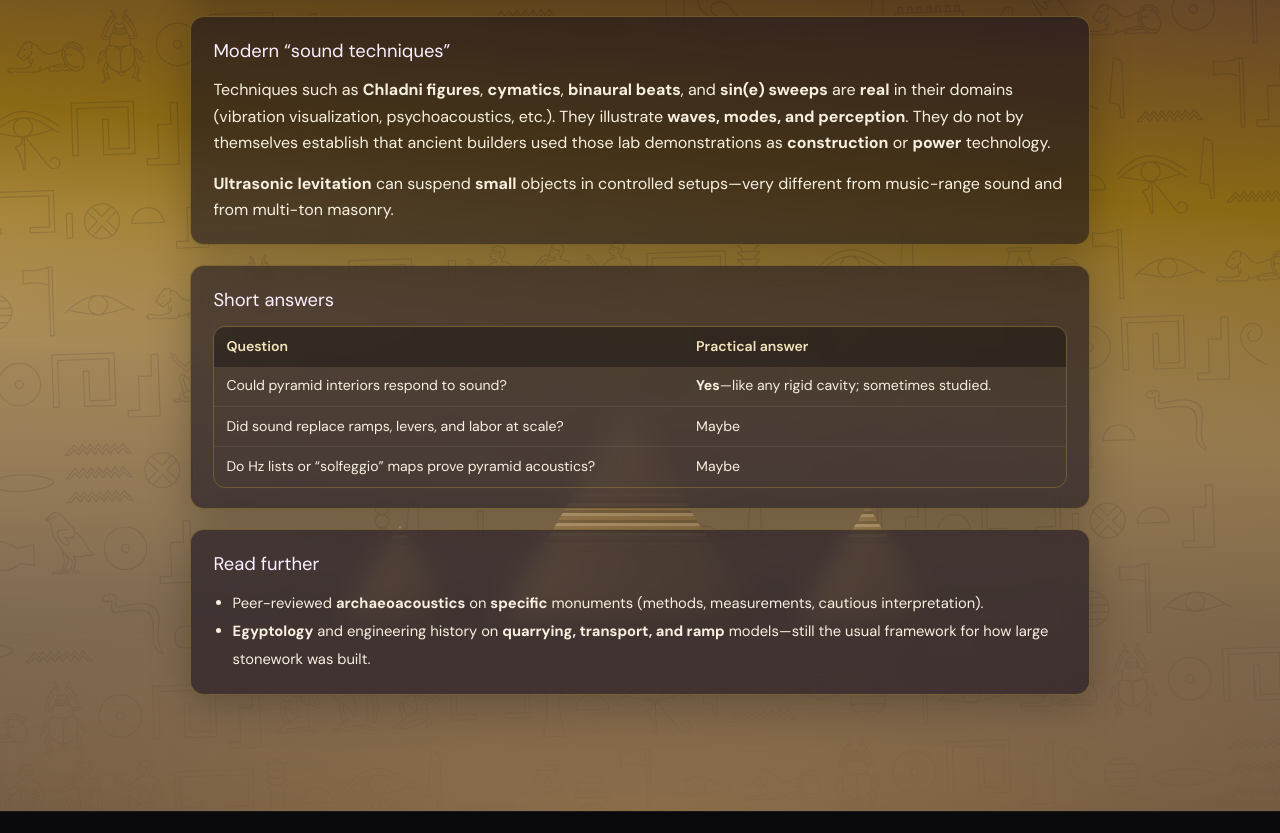
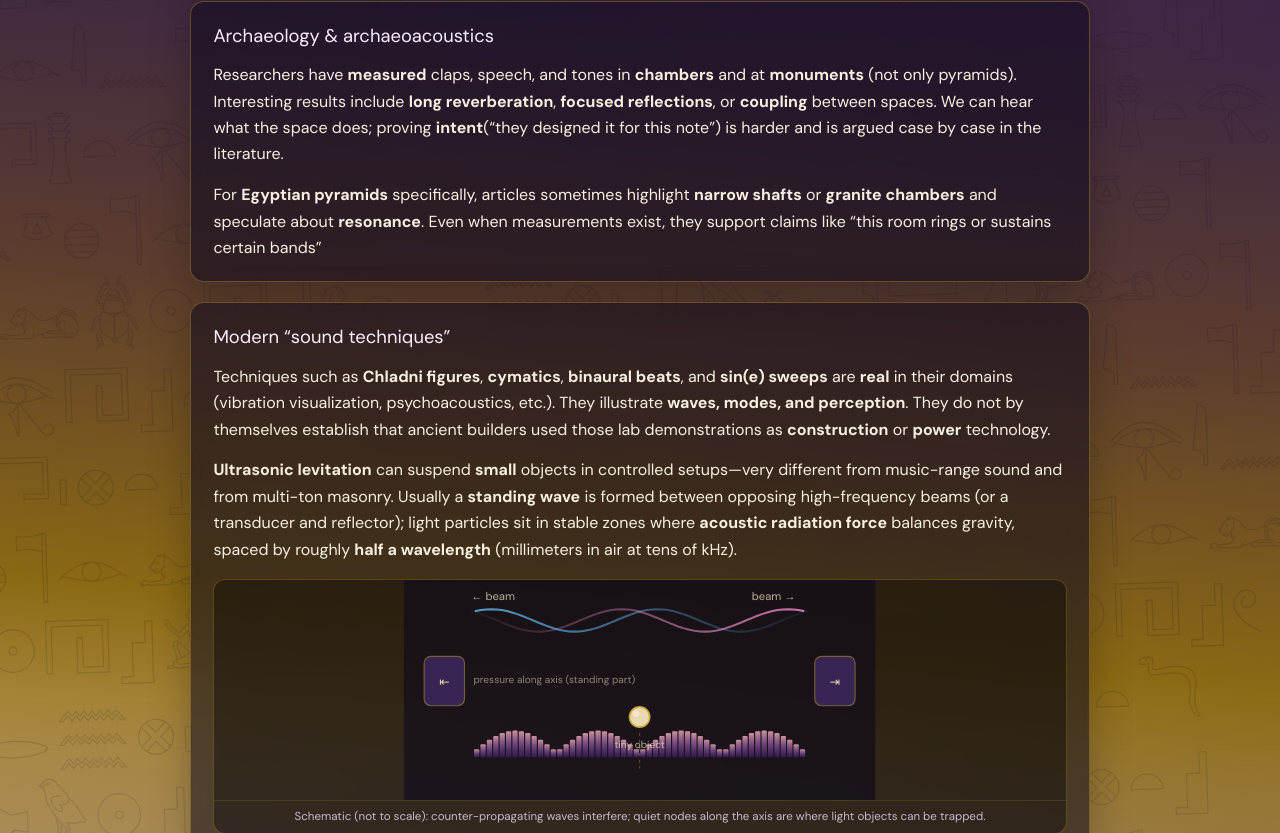
Before and after one commit to jreisdorff/BinauralBeatGenerator, a Next.js app in the folder web/: page / in a window 1280 px wide. Shown: the part 5507-6340 px from the top of the page. Built offline with nearby package versions, Linux system fonts and the light colour scheme.

Commit message:
levitation

```diff
--- /dev/null
+++ b/web/src/components/UltrasonicLevitationDemo.tsx
@@ -0,0 +1,221 @@
+"use client";
+
+import { useReducedMotion } from "framer-motion";
+import { useEffect, useRef, useState } from "react";
+
+const W = 420;
+const H = 196;
+const X0 = 62;
+const X1 = W - 62;
+const L = X1 - X0;
+
+/** Schematic: two beams interfere → standing wave; particle sits near a pressure node (educational, not to scale). */
+export function UltrasonicLevitationDemo() {
+  const reduceMotion = useReducedMotion();
+  const [tMs, setTMs] = useState(0);
+  const rafRef = useRef(0);
+
+  useEffect(() => {
+    if (reduceMotion) return;
+    const start = performance.now();
+    const tick = () => {
+      setTMs(performance.now() - start);
+      rafRef.current = requestAnimationFrame(tick);
+    };
+    rafRef.current = requestAnimationFrame(tick);
+    return () => cancelAnimationFrame(rafRef.current);
+  }, [reduceMotion]);
+
+  const t = reduceMotion ? 0 : tMs / 1000;
+  const omega = 7;
+  const k = (4 * Math.PI) / L;
+  const nBars = 52;
+  const barW = L / nBars - 1;
+
+  const bars: { x: number; h: number }[] = [];
+  for (let i = 0; i < nBars; i++) {
+    const x = X0 + ((i + 0.5) / nBars) * L;
+    const standing = Math.sin(k * (x - X0)) * Math.cos(omega * t);
+    const h = Math.abs(standing) * 52 + 5;
+    bars.push({ x, h });
+  }
+
+  const cx = X0 + L / 2;
+  const bob = reduceMotion ? 0 : Math.sin(omega * t * 1.25) * 3;
+  const cy = 124 + bob;
+
+  const travel = omega * 28;
+  const shim = reduceMotion ? 0 : Math.sin(t * travel * 0.08) * 2;
+
+  const wavePts = (fromLeft: boolean) => {
+    const pts: string[] = [];
+    const steps = 64;
+    const yMid = 36;
+    for (let i = 0; i <= steps; i++) {
+      const u = i / steps;
+      const x = X0 + u * L;
+      const phase = fromLeft
+        ? k * (x - X0) - travel * t
+        : k * (X1 - x) - travel * t;
+      const y = yMid + 10 * Math.sin(phase);
+      pts.push(`${x.toFixed(1)},${y.toFixed(1)}`);
+    }
+    return pts.join(" ");
+  };
+
+  return (
+    <figure
+      className="mt-4 overflow-hidden rounded-xl border border-[rgba(212,175,55,0.28)] bg-[rgba(0,0,0,0.35)]"
+      aria-label="Schematic animation of ultrasonic standing wave levitation"
+    >
+      <svg
+        viewBox={`0 0 ${W} ${H}`}
+        className="block h-auto w-full max-h-[220px] text-[#e8d4f8]"
+        role="img"
+      >
+        <title>Ultrasonic standing wave and levitated particle</title>
+        <desc>
+          Waves travel inward from left and right transducers. Their interference
+          forms a standing pattern along the axis. A small disk hovers near the
+          center node where radiation force can balance gravity in real lab setups.
+        </desc>
+
+        <defs>
+          <linearGradient id="ultra-bar" x1="0" y1="1" x2="0" y2="0">
+            <stop offset="0%" stopColor="rgba(131,56,236,0.25)" />
+            <stop offset="100%" stopColor="rgba(255,182,193,0.85)" />
+          </linearGradient>
+          <linearGradient id="ultra-wave-l" x1="0" y1="0" x2="1" y2="0">
+            <stop offset="0%" stopColor="rgba(100,200,255,0.9)" />
+            <stop offset="100%" stopColor="rgba(100,200,255,0.05)" />
+          </linearGradient>
+          <linearGradient id="ultra-wave-r" x1="1" y1="0" x2="0" y2="0">
+            <stop offset="0%" stopColor="rgba(255,150,220,0.9)" />
+            <stop offset="100%" stopColor="rgba(255,150,220,0.05)" />
+          </linearGradient>
+        </defs>
+
+        <rect width={W} height={H} fill="rgba(12,8,28,0.6)" />
+
+        <text x={X0 - 2} y={18} fill="rgba(244,228,188,0.75)" fontSize={10}>
+          ← beam
+        </text>
+        <text x={X1 - 48} y={18} fill="rgba(244,228,188,0.75)" fontSize={10}>
+          beam →
+        </text>
+
+        <polyline
+          fill="none"
+          stroke="url(#ultra-wave-l)"
+          strokeWidth={1.8}
+          strokeLinecap="round"
+          strokeLinejoin="round"
+          opacity={0.85}
+          points={wavePts(true)}
+          transform={`translate(${shim},0)`}
+        />
+        <polyline
+          fill="none"
+          stroke="url(#ultra-wave-r)"
+          strokeWidth={1.8}
+          strokeLinecap="round"
+          strokeLinejoin="round"
+          opacity={0.85}
+          points={wavePts(false)}
+          transform={`translate(${-shim},0)`}
+        />
+
+        <text x={X0} y={92} fill="rgba(244,228,188,0.55)" fontSize={9}>
+          pressure along axis (standing part)
+        </text>
+
+        {bars.map((b, i) => (
+          <rect
+            key={i}
+            x={b.x - barW / 2}
+            y={158 - b.h}
+            width={barW}
+            height={b.h}
+            rx={1}
+            fill="url(#ultra-bar)"
+            opacity={0.92}
+          />
+        ))}
+
+        <rect
+          x={X0 - 44}
+          y={68}
+          width={36}
+          height={44}
+          rx={6}
+          fill="rgba(60,40,90,0.9)"
+          stroke="rgba(212,175,55,0.45)"
+          strokeWidth={1}
+        />
+        <rect
+          x={X1 + 8}
+          y={68}
+          width={36}
+          height={44}
+          rx={6}
+          fill="rgba(60,40,90,0.9)"
+          stroke="rgba(212,175,55,0.45)"
+          strokeWidth={1}
+        />
+        <text
+          x={X0 - 26}
+          y={94}
+          textAnchor="middle"
+          fill="rgba(244,228,188,0.9)"
+          fontSize={11}
+        >
+          ⇤
+        </text>
+        <text
+          x={X1 + 26}
+          y={94}
+          textAnchor="middle"
+          fill="rgba(244,228,188,0.9)"
+          fontSize={11}
+        >
+          ⇥
+        </text>
+
+        <line
+          x1={cx}
+          y1={cy + 14}
+          x2={cx}
+          y2={168}
+          stroke="rgba(212,175,55,0.35)"
+          strokeWidth={1}
+          strokeDasharray="3 3"
+        />
+
+        <circle
+          cx={cx}
+          cy={cy}
+          r={9}
+          fill="rgba(244,228,188,0.95)"
+          stroke="rgba(212,175,55,0.9)"
+          strokeWidth={1.5}
+        />
+        <circle cx={cx - 3} cy={cy - 3} r={3} fill="rgba(255,255,255,0.35)" />
+
+        <text
+          x={cx}
+          y={cy + 28}
+          textAnchor="middle"
+          fill="rgba(244,228,188,0.7)"
+          fontSize={9}
+        >
+          tiny object
+        </text>
+      </svg>
+      <figcaption className="border-t border-[rgba(212,175,55,0.15)] px-3 py-2 text-center text-[0.72rem] leading-snug text-[rgba(232,220,248,0.82)]">
+        Schematic (not to scale): counter-propagating waves interfere; quiet
+        nodes along the axis are where light objects can be trapped.
+        {reduceMotion ? " Animation paused — reduced motion is on." : null}
+      </figcaption>
+    </figure>
+  );
+}
--- a/web/src/sections/AcousticsSection.tsx
+++ b/web/src/sections/AcousticsSection.tsx
@@ -134,7 +134,7 @@ export function AcousticsSection() {
           </p>
           <div className="mt-3 flex flex-wrap gap-4">
             <img
-              src="/images/chladni-mode-3-4.svg"
+              src="https://dz3nuqtm6hedggvw.public.blob.vercel-storage.com/chladni-mode-3-4.svg"
               alt="Simulated plate mode 3,4 nodal pattern"
               width={360}
               height={360}
@@ -142,8 +142,16 @@ export function AcousticsSection() {
               className="h-auto max-w-full rounded-[10px] border border-[rgba(140,160,180,0.25)] bg-[#1a1f26]"
             />
             <img
-              src="/images/chladni-mode-2-5.svg"
+              src="https://dz3nuqtm6hedggvw.public.blob.vercel-storage.com/chladni-mode-2-5.svg"
               alt="Simulated plate mode 2,5 nodal pattern"
+              width={360}
+              height={360}
+              loading="lazy"
+              className="h-auto max-w-full rounded-[10px] border border-[rgba(140,160,180,0.25)] bg-[#1a1f26]"
+            />
+            <img
+              src="https://dz3nuqtm6hedggvw.public.blob.vercel-storage.com/chladni-mode-4-4.svg"
+              alt="Simulated plate mode 4,4 nodal pattern"
               width={360}
               height={360}
               loading="lazy"
--- a/web/src/sections/PyramidsSection.tsx
+++ b/web/src/sections/PyramidsSection.tsx
@@ -1,4 +1,5 @@
 import { Reveal } from "../components/Reveal";
+import { UltrasonicLevitationDemo } from "../components/UltrasonicLevitationDemo";
 import { cn } from "@/lib/cn";
 
 /** Decorative hieroglyph texture (Unicode Egyptian Hieroglyphs block; font renders glyphs). */
@@ -55,7 +56,7 @@ export function PyramidsSection() {
           }}
         />
         <p
-          className="absolute -inset-[5%] select-none justify-center break-all text-justify font-hiero text-[clamp(2.2rem,5.5vw,3.8rem)] leading-[1.35] tracking-[0.08em] text-[rgba(20,12,40,0.14)] mix-blend-multiply [transform:rotate(-2deg)_scale(1.02)]"
+          className="absolute -inset-[5%] select-none break-all text-justify font-hiero text-[clamp(2.2rem,5.5vw,3.8rem)] leading-[1.35] tracking-[0.08em] text-[rgba(20,12,40,0.14)] mix-blend-multiply [transform:rotate(-2deg)_scale(1.02)]"
         >
           {HIERO_TEXTURE.repeat(6)}
         </p>
@@ -171,8 +172,13 @@ export function PyramidsSection() {
             <p>
               <strong>Ultrasonic levitation</strong> can suspend <strong>small</strong>{" "}
               objects in controlled setups—very different from music-range sound and from
-              multi-ton masonry.
+              multi-ton masonry. Usually a <strong>standing wave</strong> is formed between
+              opposing high-frequency beams (or a transducer and reflector); light particles
+              sit in stable zones where <strong>acoustic radiation force</strong> balances
+              gravity, spaced by roughly <strong>half a wavelength</strong> (millimeters in
+              air at tens of kHz).
             </p>
+            <UltrasonicLevitationDemo />
           </div>
         </Reveal>
 
```
